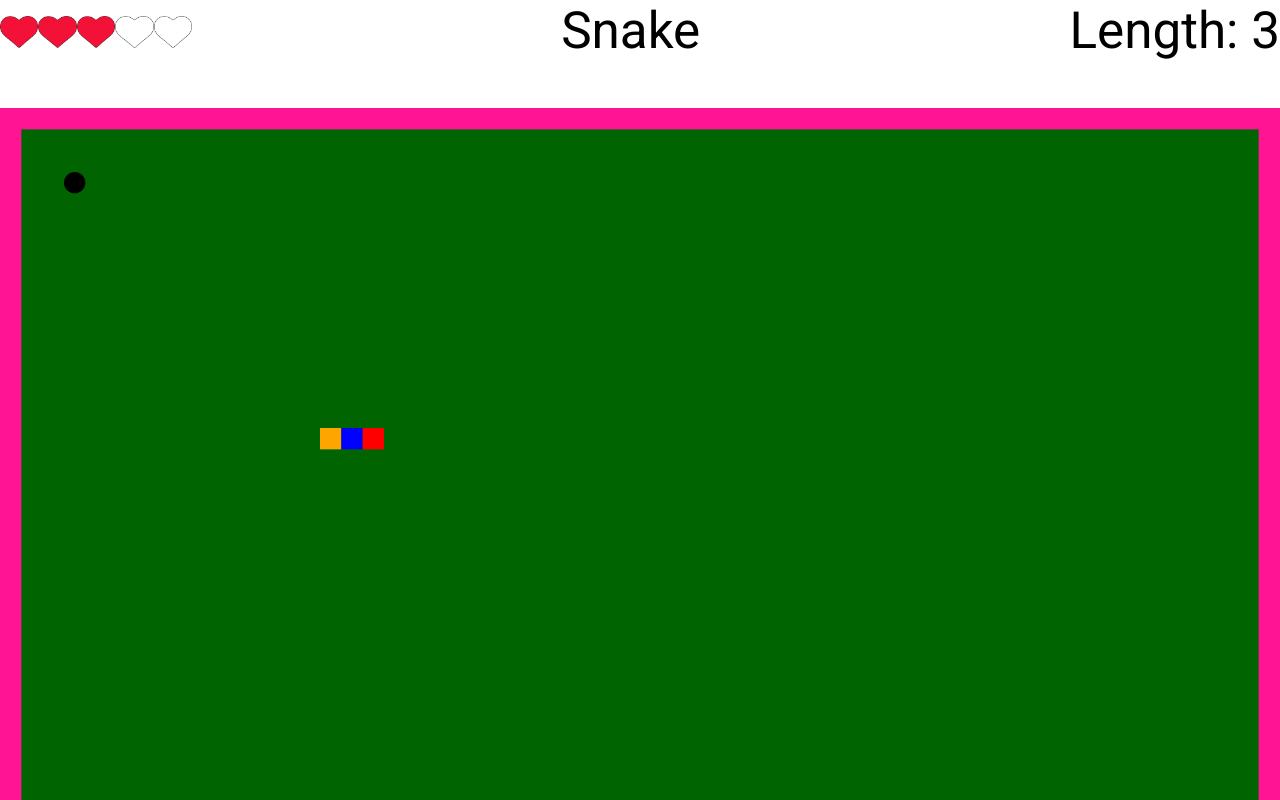
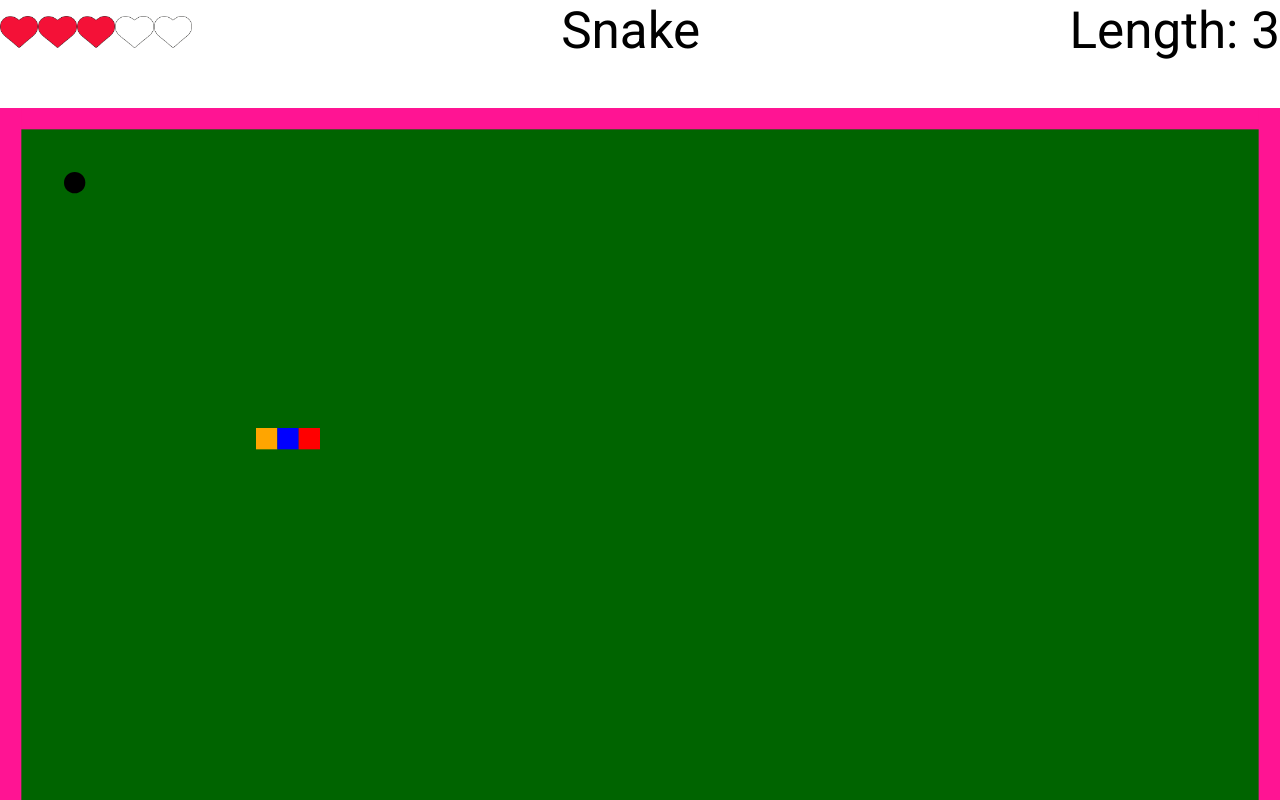
Before and after one commit to Talex210/caterpillar_react, a React (Create React App) app: page / in a window 1280 px wide. Shown: the top 800 px of the page. Built offline with nearby package versions, Linux system fonts and the light colour scheme.

Commit message:
Now the snake moves as it should, without jerks.

```diff
--- a/src/Component/GameArea/GameArea.jsx
+++ b/src/Component/GameArea/GameArea.jsx
@@ -9,7 +9,6 @@ export const GameArea = (props) => {
             {props.collision()}
             {props.eatApple()}
             {props.bodyCollision()}
-            {props.moveRight()}
             <svg className={style.canvas}
                  id='canvas'
                  viewBox={props.viewBox}>
--- a/src/Component/GameArea/GameAreaContainer.jsx
+++ b/src/Component/GameArea/GameAreaContainer.jsx
@@ -6,9 +6,9 @@ import {moveRight} from '../../Redux/GameAreaReducer';
 
 class GameAreaContainer extends React.Component {
 
-    /*componentDidMount() {
-        setTimeout(this.props.moveRight(), 150)
-    }*/
+    componentDidMount() {
+        setInterval(this.props.moveRight, 500)
+    }
 
     viewBox = [0, 0, this.props.width, this.props.height];
 
@@ -43,11 +43,6 @@ class GameAreaContainer extends React.Component {
         }
     }
 
-
-    moveRight = () => {
-        setTimeout(this.props.moveRight, 1500)
-    }
-
     render() {
         return (
             <GameArea viewBox={this.viewBox}
@@ -59,7 +54,6 @@ class GameAreaContainer extends React.Component {
                       collision={this.collision}
                       eatApple={this.eatApple}
                       bodyCollision={this.bodyCollision}
-                      moveRight={this.moveRight}
             />
         )
     }
```
